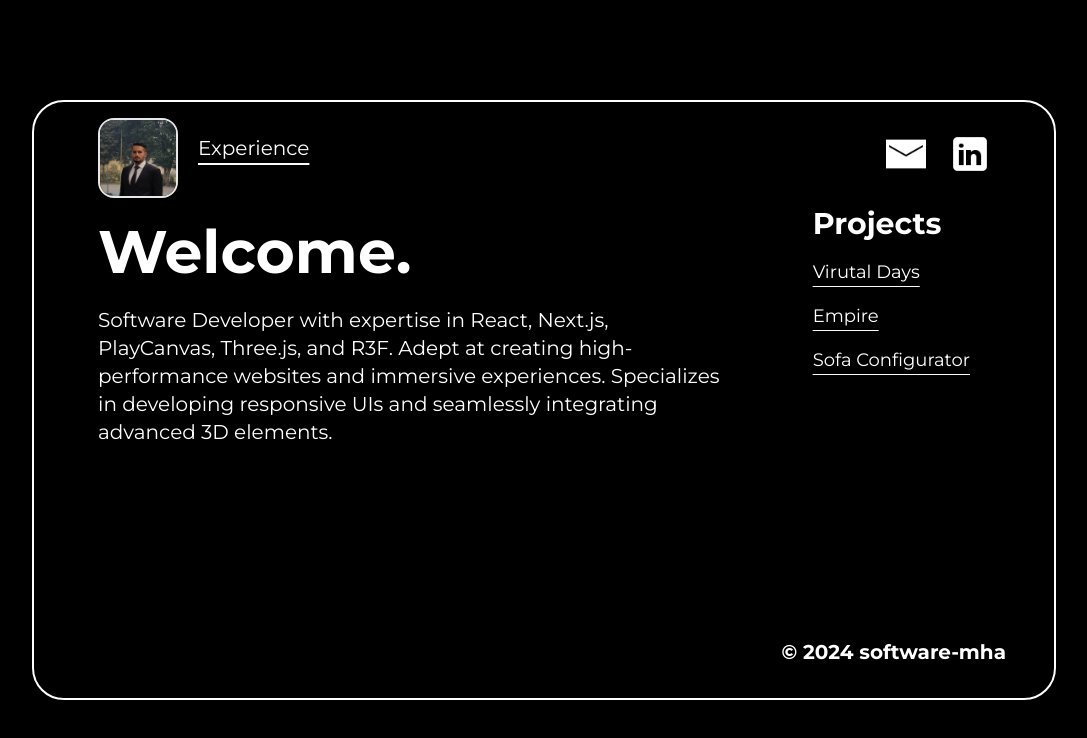
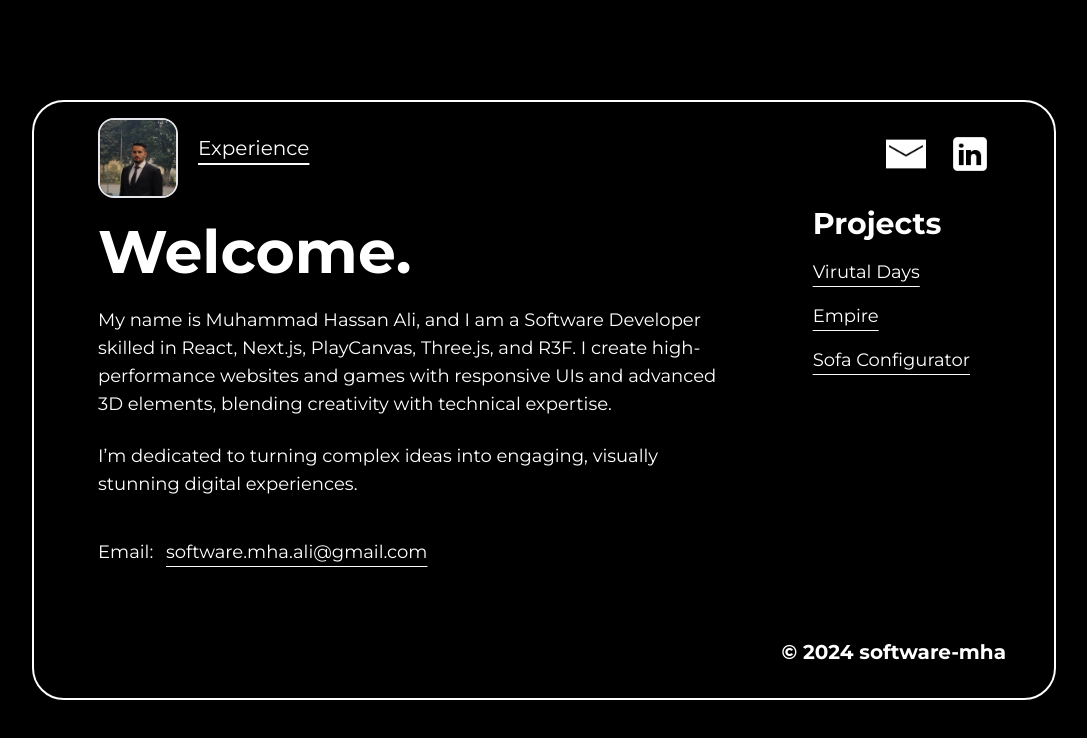
Before and after one commit to software-mha/software-mha.github.io, a React (Vite) app: page / in a window 1280 px wide. Shown: the top 738 px of the page, without its empty margins (96-1183 px from the left). Built offline with nearby package versions, Linux system fonts and the light colour scheme.

Commit message:
update home

```diff
--- a/src/pages/Home.jsx
+++ b/src/pages/Home.jsx
@@ -1,15 +1,59 @@
-const Home = ({children}) => {
+import { useEffect, useRef, useState } from "react";
+
+let timer = null;
+
+const Home = ({ children }) => {
+    const [copied, setCopied] = useState(false);
+
+    useEffect(() => {
+        clearTimeout(timer);
+        timer = setTimeout(()=>{
+            if(!copied) return;
+            setCopied(false);
+        },2000);
+    }, [copied]);
+
     return (
         <div className="flex flex-col-reverse lg:flex-row px-8 flex-grow justify-end lg:justify-between gap-x-10 pt-4 lg:pt-2 gap-y-4 lg:gap-y-8">
             <div className="flex flex-col ">
                 <div className="flex justify-center items-center font-bold text-4xl md:text-6xl lg:text-6xl mt-2 bg-ThemeBg bg-opacity-75 w-max p-2 rounded-xl -ml-2">
                     <div>Welcome.</div>
                 </div>
-            <div className="text-md md:text-xl lg:text-xl mt-2 bg-ThemeBg bg-opacity-50 lg:max-w-[40rem] p-2 rounded-xl -ml-2">
-                Software Developer with expertise in React, Next.js, PlayCanvas,
-                Three.js, and R3F. Adept at creating high-performance websites
-                and immersive experiences. Specializes in developing responsive
-                UIs and seamlessly integrating advanced 3D elements.
+                <div className="text-sm md:text-lg mt-2 bg-ThemeBg bg-opacity-50 lg:max-w-[40rem] p-2 rounded-xl -ml-2">
+                    My name is Muhammad Hassan Ali, and I am a Software
+                    Developer skilled in React, Next.js, PlayCanvas, Three.js,
+                    and R3F. I create high-performance websites and games with
+                    responsive UIs and advanced 3D elements, blending creativity
+                    with technical expertise.
+                </div>
+
+                <div className="text-sm md:text-lg  mt-2 bg-ThemeBg bg-opacity-50 lg:max-w-[40rem] p-2 rounded-xl -ml-2">
+                    I’m dedicated to turning complex ideas into engaging,
+                    visually stunning digital experiences.
+                </div>
+                <div className="text-sm md:text-lg mt-6 bg-ThemeBg bg-opacity-50 lg:max-w-[40rem] p-2 rounded-xl -ml-2">
+                    Email:{" "}
+                    <button
+                        onClick={async () => {
+                            try {
+                                await navigator.clipboard.writeText(
+                                    "software.mha.ali@gmail.com"
+                                );
+                                console.log("Content copied to clipboard");
+                                setCopied(true);
+                            } catch (err) {
+                                console.error("Failed to copy: ", err);
+                            }
+                        }}
+                        className="ml-2 underline underline-offset-8 decoration-slate-50"
+                    >
+                        software.mha.ali@gmail.com
+                    </button>
+                    {copied && (
+                        <span className="ml-5 text-sm md:text-base">
+                            Copied.
+                        </span>
+                    )}
                 </div>
             </div>
             {children}
```
Lines whose indentation alone changed are shown as unchanged.
